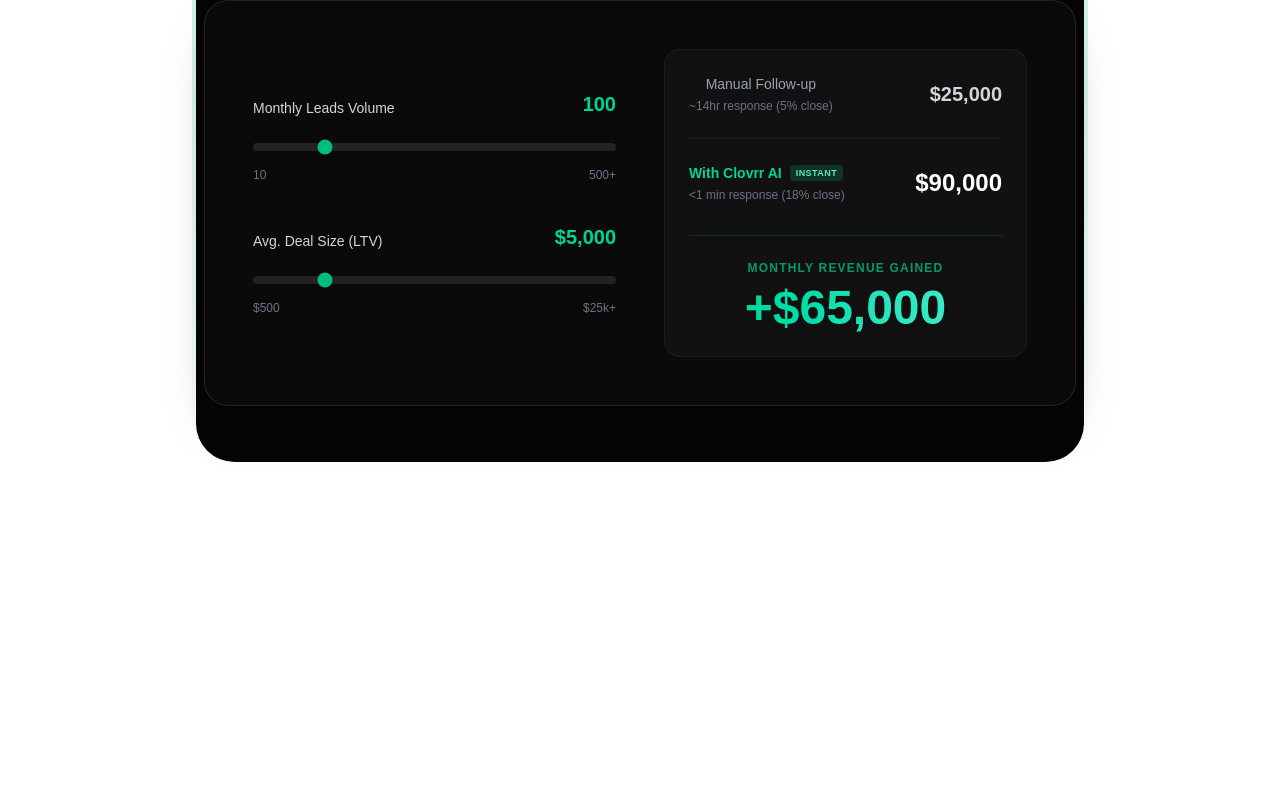
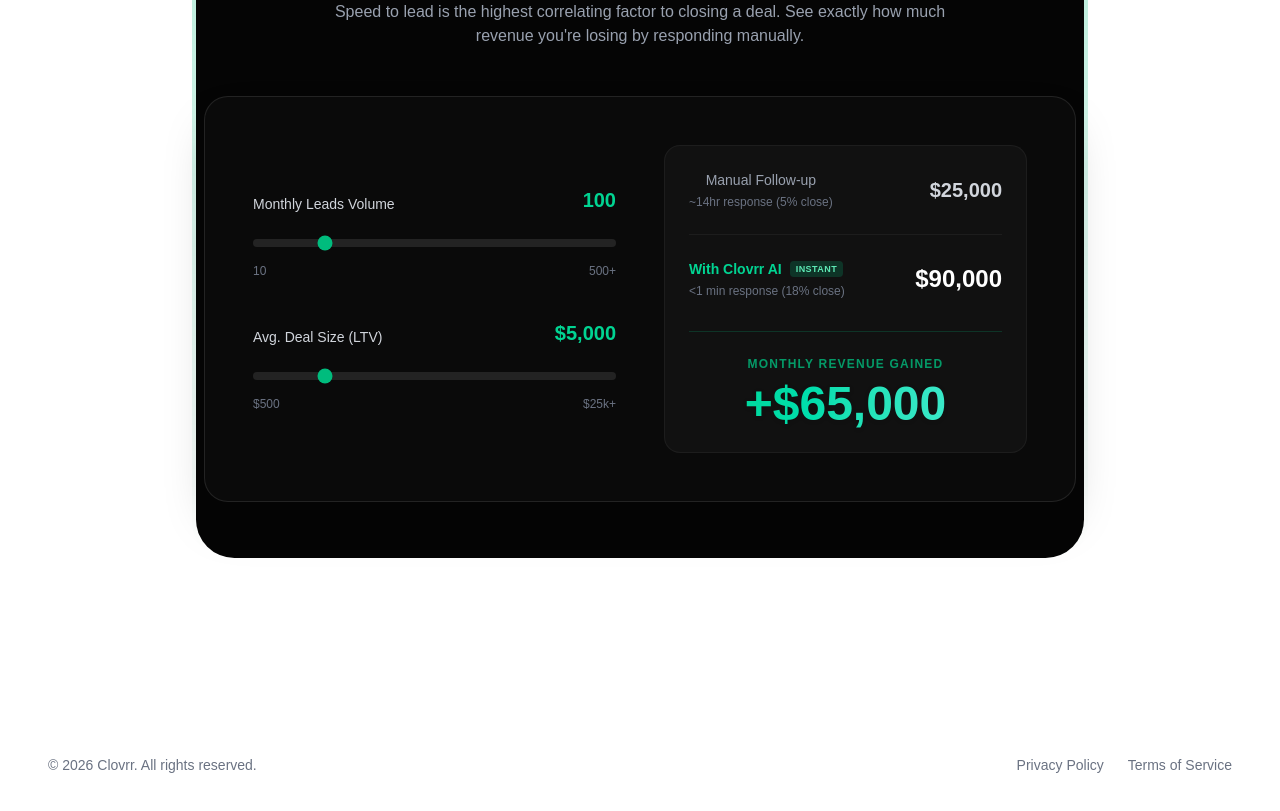
Before and after one commit to The-MathKing/Clovrr, a Next.js app: page / in a window 1280 px wide. Shown: the part 2517-3328 px from the top of the page. Before the commit the page ends 3239 px from the top, so only its background shows below. Built offline with nearby package versions, Linux system fonts and the light colour scheme.

Commit message:
fix: landing page spacing and footer

```diff
--- a/src/app/page.tsx
+++ b/src/app/page.tsx
@@ -30,10 +30,10 @@ export default function Home() {
         </div>
       </nav>
 
-      <main className="pt-40 pb-32 px-6 md:px-12 max-w-[1400px] mx-auto">
+      <main className="pt-32 pb-16 px-6 md:px-12 max-w-[1400px] mx-auto flex flex-col gap-y-24 md:gap-y-40">
 
         {/* HERO SECTION */}
-        <section className="min-h-[75vh] flex flex-col justify-center items-start relative z-10">
+        <section className="flex flex-col justify-center items-start relative z-10 pt-16 md:pt-24">
           <SplitText
             text="Magnetic commerce for ambitious brands."
             className="text-6xl md:text-8xl lg:text-[7.5rem] font-black tracking-tighter leading-[0.9] max-w-5xl mb-10"
@@ -56,17 +56,17 @@ export default function Home() {
         </section>
 
         {/* SIMULATOR & ROI SECTION */}
-        <section className="py-32 relative z-10 space-y-40">
+        <section className="relative z-10 flex flex-col gap-y-32 md:gap-y-40">
 
           {/* Simulator Section */}
-          <div className="flex flex-col items-center text-center gap-10 max-w-4xl mx-auto">
+          <div className="flex flex-col items-center text-center gap-10 max-w-4xl mx-auto w-full">
             <div>
               <h2 className="text-5xl md:text-7xl font-bold tracking-tighter mb-6">Experience<br/><span className="text-emerald-500">the speed.</span></h2>
               <p className="text-gray-400 text-xl font-light leading-relaxed">
                 Test out the Clovrr AI Concierge right now. Send a message and watch how quickly it responds, qualifies, and pushes to conversion.
               </p>
             </div>
-            <div className="w-full max-w-lg p-1 rounded-[2.5rem] bg-gradient-to-b from-white/10 to-transparent">
+            <div className="w-full max-w-lg p-1 rounded-[2.5rem] bg-gradient-to-b from-white/10 to-transparent mx-auto">
               <div className="rounded-[2.4rem] bg-[#050505] p-2">
                  <SimulatorWidget />
               </div>
@@ -74,7 +74,7 @@ export default function Home() {
           </div>
 
           {/* ROI Section */}
-          <div className="flex flex-col items-center text-center gap-10 max-w-4xl mx-auto">
+          <div className="flex flex-col items-center text-center gap-10 max-w-4xl mx-auto w-full">
             <div>
               <h2 className="text-5xl md:text-7xl font-bold tracking-tighter mb-6">Calculate<br/><span className="text-emerald-500">the return.</span></h2>
               <p className="text-gray-400 text-xl font-light leading-relaxed">
@@ -91,6 +91,16 @@ export default function Home() {
         </section>
 
       </main>
+
+      <footer className="border-t border-white/10 py-12 mt-20 relative z-10">
+        <div className="max-w-[1400px] mx-auto px-6 md:px-12 flex flex-col md:flex-row items-center justify-between text-sm text-gray-500">
+          <p>© {new Date().getFullYear()} Clovrr. All rights reserved.</p>
+          <div className="flex gap-6 mt-4 md:mt-0">
+            <Link href="/privacy-policy" className="hover:text-white transition-colors">Privacy Policy</Link>
+            <Link href="/terms-of-service" className="hover:text-white transition-colors">Terms of Service</Link>
+          </div>
+        </div>
+      </footer>
     </div>
   );
 }
```
